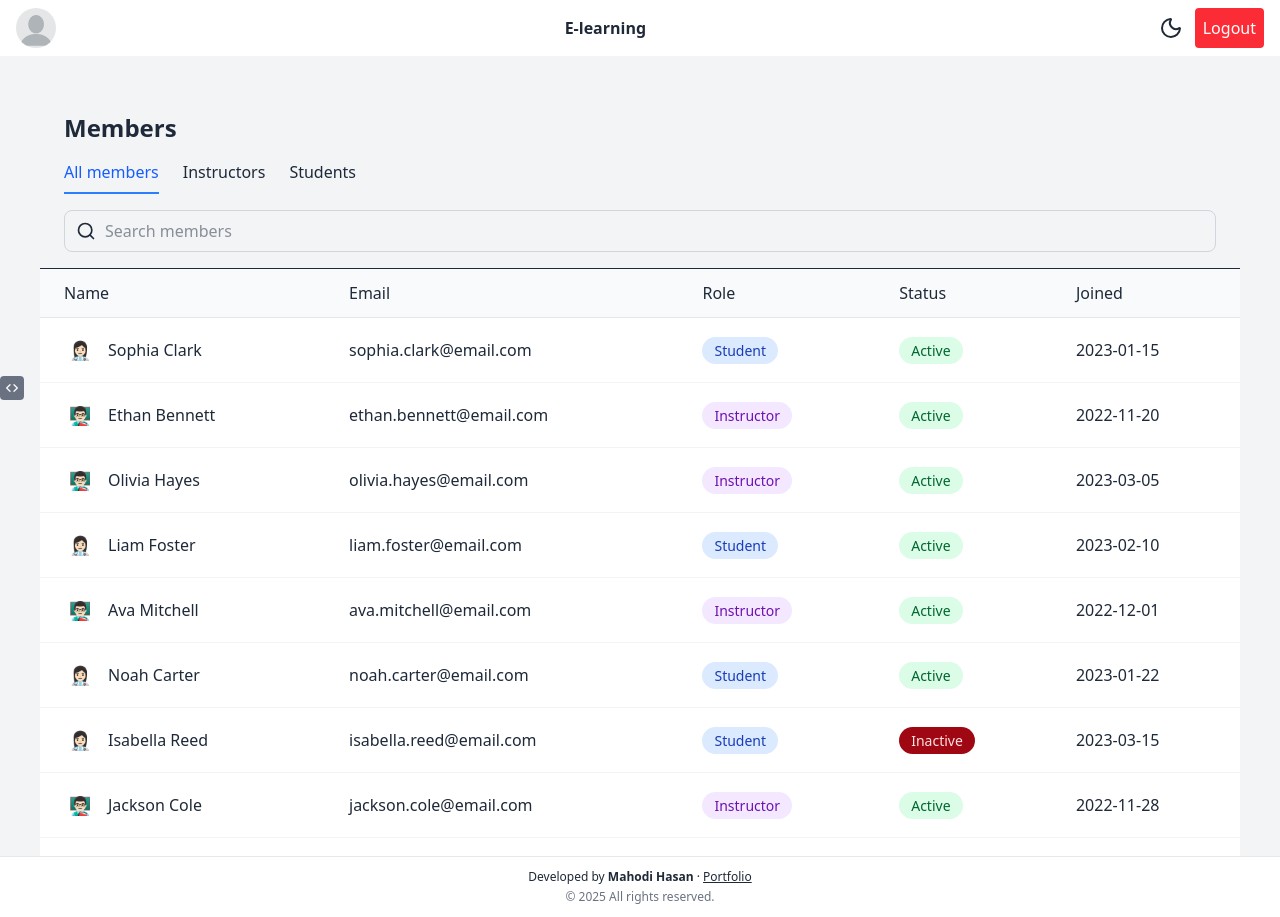
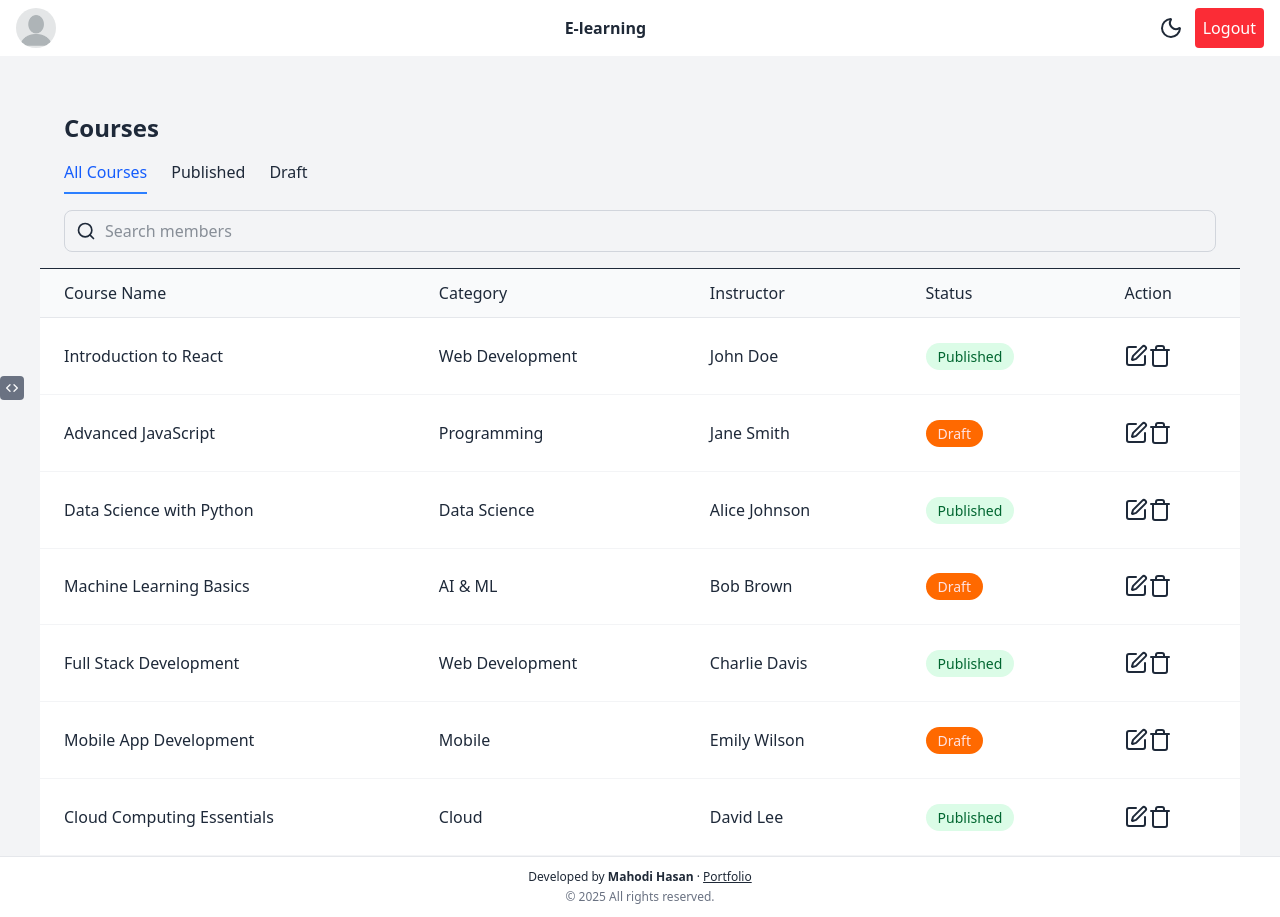
Before and after one commit to mahodi-mr2107371/seed-project, a Next.js app: page /courses in a window 1280 px wide. Built offline with nearby package versions, Linux system fonts and the light colour scheme.

Commit message:
Courses Tab
Completed the courses tab view

```diff
--- a/app/courses/page.tsx
+++ b/app/courses/page.tsx
@@ -3,45 +3,43 @@ import React, { useState } from 'react';
 import { Search, Plus, Home, PlayCircle, Users, Settings, User } from 'lucide-react';
 import UserTable from '@/components/user-table';
 import UserCard from '@/components/user-card';
+import CourseTable from '@/components/course-table';
 
-type User = {
-    id: number;
-    name: string;
-    email: string;
-    role: string;
-    status: 'Active' | 'Inactive';
-    joined: string;
-    avatar: string;
+type Course = {
+    course_name: string;
+    category: string;
+    instuctor: string;
+    status: 'Published' | 'Draft';
 }
 
 const Courses = () => {
-    const [activeTab, setActiveTab] = useState('All members');
+    const [activeTab, setActiveTab] = useState('All Courses');
     const [searchTerm, setSearchTerm] = useState('');
 
+    function edit() {
+
+    }
+
     // Sample user data matching the image
-    const users: User[] = [
-        { id: 1, name: 'Sophia Clark', email: 'sophia.clark@email.com', role: 'Student', status: 'Active', joined: '2023-01-15', avatar: '👩🏻‍💼' },
-        { id: 2, name: 'Ethan Bennett', email: 'ethan.bennett@email.com', role: 'Instructor', status: 'Active', joined: '2022-11-20', avatar: '👨🏻‍🏫' },
-        { id: 3, name: 'Olivia Hayes', email: 'olivia.hayes@email.com', role: 'Instructor', status: 'Active', joined: '2023-03-05', avatar: '👩🏻‍🎓' },
-        { id: 4, name: 'Liam Foster', email: 'liam.foster@email.com', role: 'Student', status: 'Active', joined: '2023-02-10', avatar: '👨🏻‍🎓' },
-        { id: 5, name: 'Ava Mitchell', email: 'ava.mitchell@email.com', role: 'Instructor', status: 'Active', joined: '2022-12-01', avatar: '👩🏻‍🏫' },
-        { id: 6, name: 'Noah Carter', email: 'noah.carter@email.com', role: 'Student', status: 'Active', joined: '2023-01-22', avatar: '👨🏻‍🎓' },
-        { id: 7, name: 'Isabella Reed', email: 'isabella.reed@email.com', role: 'Student', status: 'Inactive', joined: '2023-03-15', avatar: '👩🏻‍🎓' },
-        { id: 8, name: 'Jackson Cole', email: 'jackson.cole@email.com', role: 'Instructor', status: 'Active', joined: '2022-11-28', avatar: '👨🏻‍🏫' },
-        { id: 9, name: 'Mia Harper', email: 'mia.harper@email.com', role: 'Instructor', status: 'Active', joined: '2023-02-18', avatar: '👩🏻‍🎓' },
-        { id: 10, name: 'Aiden Brooks', email: 'aiden.brooks@email.com', role: 'Student', status: 'Inactive', joined: '2023-01-05', avatar: '👨🏻‍🎓' }
+    const courses: Course[] = [
+        { course_name: 'Introduction to React', category: 'Web Development', instuctor: 'John Doe', status: 'Published' },
+        { course_name: 'Advanced JavaScript', category: 'Programming', instuctor: 'Jane Smith', status: 'Draft' },
+        { course_name: 'Data Science with Python', category: 'Data Science', instuctor: 'Alice Johnson', status: 'Published' },
+        { course_name: 'Machine Learning Basics', category: 'AI & ML', instuctor: 'Bob Brown', status: 'Draft' },
+        { course_name: 'Full Stack Development', category: 'Web Development', instuctor: 'Charlie Davis', status: 'Published' },
+        { course_name: 'Mobile App Development', category: 'Mobile', instuctor: 'Emily Wilson', status: 'Draft' },
+        { course_name: 'Cloud Computing Essentials', category: 'Cloud', instuctor: 'David Lee', status: 'Published' },
     ];
-    // Store users in localStorage for persistence
-    localStorage.setItem('users', JSON.stringify(users));
 
-    const filteredUsers = users.filter(user => {
-        const matchesSearch = user.name.toLowerCase().includes(searchTerm.toLowerCase()) ||
-            user.email.toLowerCase().includes(searchTerm.toLowerCase());
 
-        if (activeTab === 'Instructors') {
-            return matchesSearch && user.role === 'Instructor';
-        } else if (activeTab === 'Students') {
-            return matchesSearch && user.role === 'Student';
+    const filteredCourses = courses.filter(course => {
+        const matchesSearch = course.course_name.toLowerCase().includes(searchTerm.toLowerCase()) ||
+            course.category.toLowerCase().includes(searchTerm.toLowerCase());
+
+        if (activeTab === 'Published') {
+            return matchesSearch && course.status === 'Published';
+        } else if (activeTab === 'Draft') {
+            return matchesSearch && course.status === 'Draft';
         }
         return matchesSearch;
     });
@@ -53,7 +51,7 @@ const Courses = () => {
                 {/* Header */}
                 <div className="border-b px-6 py-4">
                     <div className="flex justify-between items-center mb-4">
-                        <h1 className="text-2xl font-bold">Members</h1>
+                        <h1 className="text-2xl font-bold">Courses</h1>
                         {/* <button className="bg-blue-500 text-white px-4 py-2 rounded-lg hover:bg-blue-600 flex items-center gap-2">
                             Add member
                         </button> */}
@@ -62,22 +60,22 @@ const Courses = () => {
                     {/* Tabs */}
                     <div className="flex gap-6 mb-4">
                         <button
-                            onClick={() => setActiveTab('All members')}
-                            className={`pb-2 border-b-2 font-medium ${activeTab === 'All members' ? 'border-blue-500 text-blue-600' : 'border-transparent  hover:text-amber-700 dark:hover:text-gray-300'}`}
+                            onClick={() => setActiveTab('All Courses')}
+                            className={`pb-2 border-b-2 font-medium ${activeTab === 'All Courses' ? 'border-blue-500 text-blue-600' : 'border-transparent  hover:text-amber-700 dark:hover:text-gray-300'}`}
                         >
-                            All members
+                            All Courses
                         </button>
                         <button
-                            onClick={() => setActiveTab('Instructors')}
-                            className={`pb-2 border-b-2 font-medium ${activeTab === 'Instructors' ? 'border-blue-500 text-blue-600' : 'border-transparent  hover:text-gray-700 dark:hover:text-gray-300'}`}
+                            onClick={() => setActiveTab('Published')}
+                            className={`pb-2 border-b-2 font-medium ${activeTab === 'Published' ? 'border-blue-500 text-blue-600' : 'border-transparent  hover:text-gray-700 dark:hover:text-gray-300'}`}
                         >
-                            Instructors
+                            Published
                         </button>
                         <button
-                            onClick={() => setActiveTab('Students')}
-                            className={`pb-2 border-b-2 font-medium ${activeTab === 'Students' ? 'border-blue-500 text-blue-600' : 'border-transparent  hover:text-gray-700 dark:hover:text-gray-300'}`}
+                            onClick={() => setActiveTab('Draft')}
+                            className={`pb-2 border-b-2 font-medium ${activeTab === 'Draft' ? 'border-blue-500 text-blue-600' : 'border-transparent  hover:text-gray-700 dark:hover:text-gray-300'}`}
                         >
-                            Students
+                            Draft
                         </button>
                     </div>
 
@@ -96,13 +94,13 @@ const Courses = () => {
 
                 {/* Table Desktop View */}
                 <div className="hidden md:flex md:flex-1 md:overflow-auto">
-                    <UserTable users={filteredUsers}></UserTable>
+                    <CourseTable courses={filteredCourses}></CourseTable>
                 </div>
 
                 {/* Table mobile view */}
-                <div className="md:hidden flex-1 overflow-auto">
+                {/* <div className="md:hidden flex-1 overflow-auto">
                     <UserCard users={filteredUsers}></UserCard>
-                </div>
+                </div> */}
             </div>
         </div>
     );
--- a/app/users/page.tsx
+++ b/app/users/page.tsx
@@ -77,6 +77,12 @@ const Members = () => {
                         >
                             Instructors
                         </button>
+                        <button
+                            onClick={() => setActiveTab('Students')}
+                            className={`pb-2 border-b-2 font-medium ${activeTab === 'Students' ? 'border-blue-500 text-blue-600' : 'border-transparent  hover:text-gray-700 dark:hover:text-gray-300'}`}
+                        >
+                            Students
+                        </button>
                     </div>
 
                     {/* Search */}
--- /dev/null
+++ b/components/course-table.tsx
@@ -0,0 +1,49 @@
+import { Edit, Trash } from 'lucide-react';
+import React from 'react'
+
+type Course = {
+    course_name: string;
+    category: string;
+    instuctor: string;
+    status: 'All Courses' | 'Published' | 'Draft';
+}
+
+type Props = {
+    courses: Course[];
+}
+
+function CourseTable({ courses }: Props) {
+    return (
+        <table className="w-full">
+            <thead className="bg-gray-50 text-gray-800 dark:bg-gray-800  dark:text-gray-100 border-b border-gray-200 sticky top-0">
+                <tr>
+                    <th className="text-left py-3 px-6 font-medium">Course Name</th>
+                    <th className="text-left py-3 px-6 font-medium">Category</th>
+                    <th className="text-left py-3 px-6 font-medium">Instructor</th>
+                    <th className="text-left py-3 px-6 font-medium">Status</th>
+                    <th className="text-left py-3 px-6 font-medium">Action</th>
+                </tr>
+            </thead>
+            <tbody className="bg-white dark:bg-gray-900 text-gray-800 dark:text-gray-200">
+                {courses.map((course) => (
+                    <tr key={course.course_name} className="border-b border-gray-100 dark:hover:bg-gray-50 dark:hover:text-gray-800 hover:bg-gray-800 hover:text-gray-100 transition-colors duration-200">
+                        <td className="py-4 px-6 font-medium">{course.course_name}</td>
+                        <td className="py-4 px-6">{course.category}</td>
+                        <td className="py-4 px-6">{course.instuctor}</td>
+                        <td className="py-4 px-6">
+                            <span className={`px-3 py-1 rounded-full text-sm font-medium ${course.status === 'Published'
+                                ? 'bg-green-100 text-green-800'
+                                : 'bg-orange-500 text-red-100'
+                                }`}>
+                                {course.status}
+                            </span>
+                        </td>
+                        <td className="py-4 px-6">{<div className='flex'><Edit></Edit>  <Trash></Trash></div>}</td>
+                    </tr>
+                ))}
+            </tbody>
+        </table>
+    )
+}
+
+export default CourseTable;
```
Also changed, not shown: components/course-card.tsx (added).
